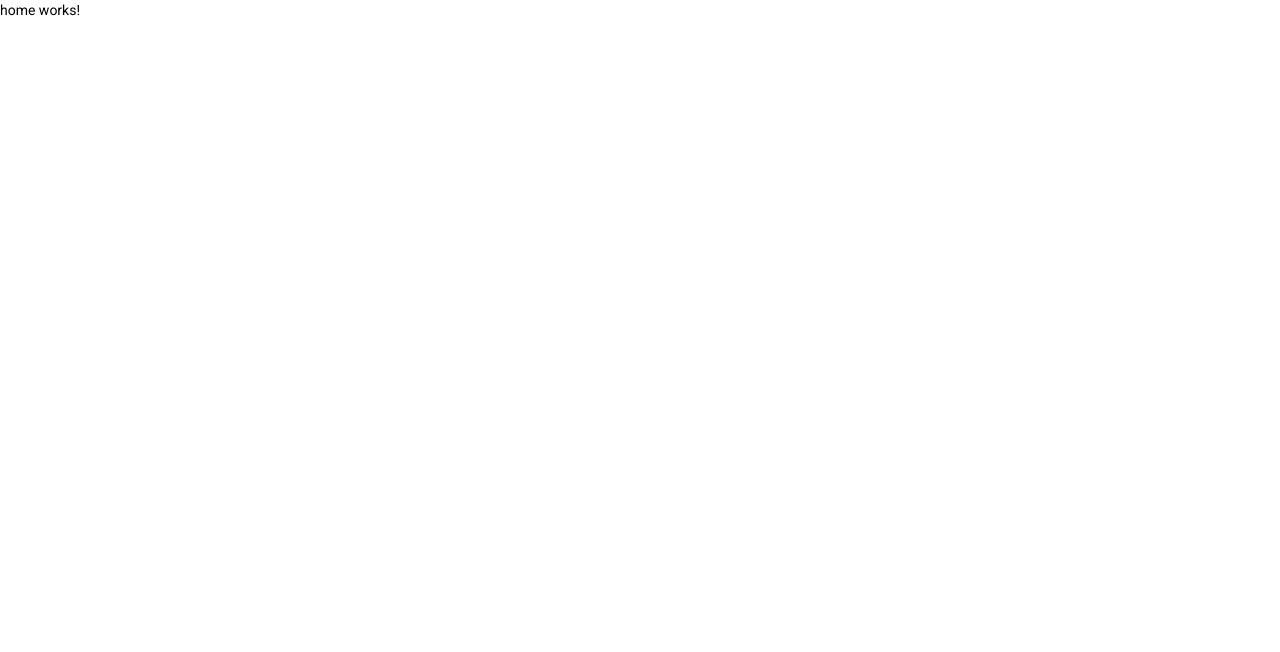
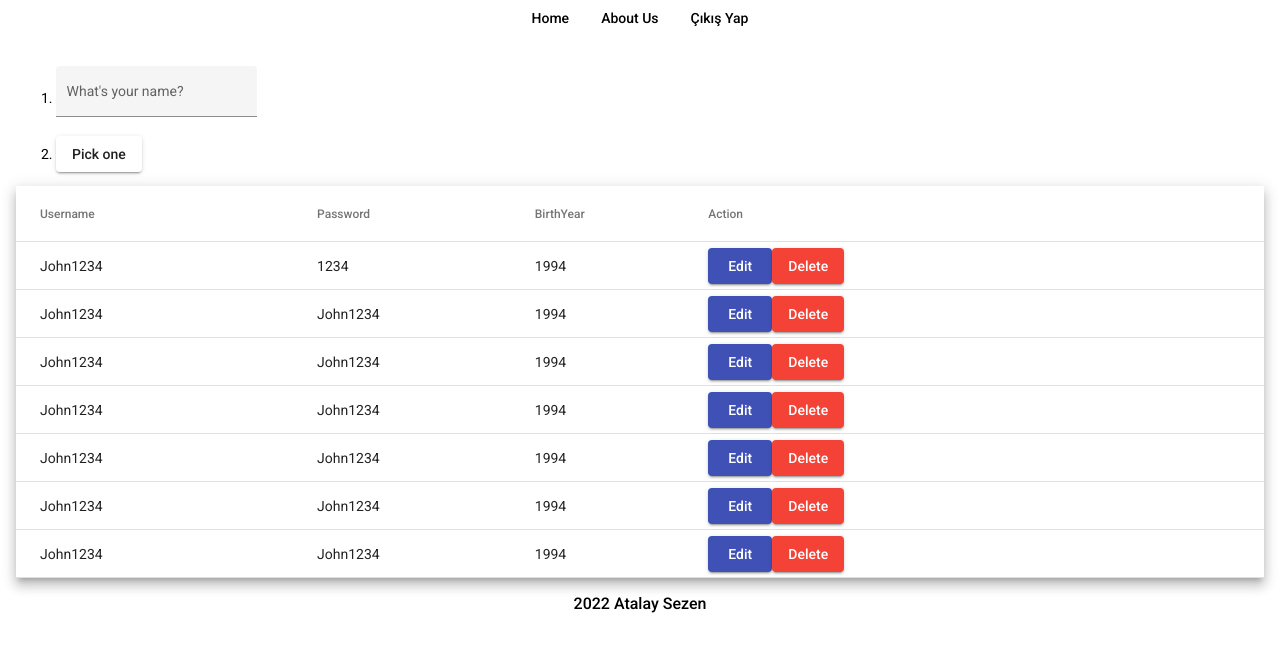
Before and after one commit to AtalaySezen/AtalaySezen-Angular, an Angular app in the folder Users-management-system/: page /home in a window 1280 px wide. Shown: the top 652 px of the page. Built offline with nearby package versions, Linux system fonts and the light colour scheme; data requests are answered from the project's data file; sample sign-in values are in the browser's storage.

Commit message:
user mock data has listed to table.

```diff
--- a/Users-management-system/src/app/components/home/home.component.css
+++ b/Users-management-system/src/app/components/home/home.component.css
@@ -0,0 +1,7 @@
+
+.container2{
+  padding: 1rem;
+}
+table{
+  width: 100%;
+}
--- a/Users-management-system/src/app/components/home/home.component.html
+++ b/Users-management-system/src/app/components/home/home.component.html
@@ -1 +1,104 @@
-<p>home works!</p>
+<body >
+<app-navbar></app-navbar>
+
+<div class="container2">
+  <ol>
+    <li>
+      <mat-form-field appearance="fill">
+        <mat-label>What's your name?</mat-label>
+        <input matInput [(ngModel)]="name">
+      </mat-form-field>
+    </li>
+    <li>
+      <button mat-raised-button (click)="openDialog()">Pick one</button>
+    </li>
+    <li *ngIf="userEdit">
+      You chose: <i>{{userEdit}}</i>
+
+    </li>
+
+
+  </ol>
+
+  <table mat-table [dataSource]="dataSource" class="mat-elevation-z8">
+
+
+    <ng-container matColumnDef="username">
+      <th mat-header-cell *matHeaderCellDef> Username </th>
+      <td mat-cell *matCellDef="let element"> {{element.username}} </td>
+    </ng-container>
+
+    <!-- Name Column -->
+    <ng-container matColumnDef="password">
+      <th mat-header-cell *matHeaderCellDef> Password </th>
+      <td mat-cell *matCellDef="let element"> {{element.password}} </td>
+    </ng-container>
+
+    <!-- Weight Column -->
+    <ng-container matColumnDef="birthYear">
+      <th mat-header-cell *matHeaderCellDef> BirthYear </th>
+      <td mat-cell *matCellDef="let element"> {{element.birthYear}} </td>
+    </ng-container>
+
+    <!-- Symbol Column -->
+    <ng-container matColumnDef="action">
+      <th mat-header-cell *matHeaderCellDef> Action </th>
+      <td mat-cell *matCellDef="let element">
+      <button mat-raised-button color="primary" (click)="editData(element.id)">Edit</button>
+      <button mat-raised-button color="warn" (click)="deleteData(element.id)">Delete</button>
+
+      </td>
+    </ng-container>
+
+    <tr mat-header-row *matHeaderRowDef="displayedColumns"></tr>
+    <tr mat-row *matRowDef="let row; columns: displayedColumns;"></tr>
+  </table>
+
+
+</div>
+<!-- <div class="container"  [class]="filter">
+  <div class="info-area">
+    <div class="change-user">
+      <input type="text" [(ngModel)]="newUser">
+      <button mat-raised-button (click)="newName()">Change Username</button>
+    </div>
+    <div class="change-user">
+      <input type="text" [(ngModel)]="newPass">
+      <button mat-raised-button (click)="newPassword()">Change Password</button>
+    </div>
+    <div class="change-user">
+      <input type="text" [(ngModel)]="newBirth">
+      <button mat-raised-button (click)="newBirthYear()">Change BirthYear</button>
+    </div>
+  </div>
+
+
+
+
+  <table mat-table [dataSource]="post" class="mat-elevation-z8 demo-table">
+     <ng-container matColumnDef="demo-position" >
+      <th mat-header-cell *matHeaderCellDef> Username</th>
+      <td mat-cell *matCellDef="let post" (click)="test()" > {{post.username}}
+         </td>
+    </ng-container>
+    <ng-container matColumnDef="demo-name">
+      <th mat-header-cell *matHeaderCellDef> Password</th>
+      <td mat-cell *matCellDef="let post"> {{post.password}} </td>
+    </ng-container>
+
+    <ng-container matColumnDef="demo-weight">
+      <th mat-header-cell *matHeaderCellDef> Birthyear </th>
+      <td mat-cell *matCellDef="let post"> {{post.birthYear}} </td>
+    </ng-container>
+
+    <ng-container matColumnDef="demo-symbol">
+      <th mat-header-cell *matHeaderCellDef> Symbol </th>
+      <td mat-cell *matCellDef="let element"> {{element.symbol}} </td>
+    </ng-container>
+
+    <tr mat-header-row *matHeaderRowDef="displayedColumns"></tr>
+    <tr mat-row *matRowDef="let row; columns: displayedColumns;"></tr>
+  </table>
+</div> -->
+<app-footer></app-footer>
+</body>
--- a/Users-management-system/src/app/components/home/home.component.ts
+++ b/Users-management-system/src/app/components/home/home.component.ts
@@ -1,17 +1,74 @@
 import { Component, OnInit } from '@angular/core';
 import { HttpClient } from '@angular/common/http';
+import {MatDialog, MatDialogRef, MAT_DIALOG_DATA} from '@angular/material/dialog';
 
 @Component({
   selector: 'app-home',
   templateUrl: './home.component.html',
   styleUrls: ['./home.component.css'],
 })
+
 export class HomeComponent implements OnInit {
-  constructor(private http: HttpClient) { }
+  constructor(private http: HttpClient,public dialog: MatDialog) { }
+  username: string = '';
+  password: string = '';
+  birthDay: string = '';
+  selam: string
+  post = [
+    { username: 'John1234', password: '1234', birthYear: 1994,id:1 },
+    { username: 'John1234', password: 'John1234', birthYear: 1994,id:2  },
+    { username: 'John1234', password: 'John1234', birthYear: 1994,id:3 },
+    { username: 'John1234', password: 'John1234', birthYear: 1994,id:4 },
+    { username: 'John1234', password: 'John1234', birthYear: 1994,id:5 },
+    { username: 'John1234', password: 'John1234', birthYear: 1994,id:6 },
+    { username: 'John1234', password: 'John1234', birthYear: 1994,id:7 }
+  ]
 
-  ngOnInit() {
-      this.http.get<any>('http://localhost:3000/posts').subscribe(data => {
-        console.log(data);
+  displayedColumns: string[] = ['username', 'password', 'birthYear', 'action'];
+  dataSource = this.post;
+
+  deleteData(id:number){
+    var find = this.post.findIndex(x=>{
+      return x.id== id;
     })
+    this.post.splice(find,1);
+    this.dataSource = [...this.post];
   }
-}
+
+  filter = 'normal-body'
+  none = 'none';
+  newUser2:any;
+  name:any;
+  userEdit:any;
+
+  editData(id:number){
+
+  }
+  openDialog(){
+
+  }
+  newUser: any;
+  newPass: any;
+  newBirth: any;
+  newName() {
+    this.none = 'none';
+    this.filter = 'normal-body'
+    this.post.forEach(user => {
+      user.username = this.newUser;
+    });
+  }
+  newPassword() {
+    this.none = 'none';
+    this.filter = 'normal-body'
+    this.post.forEach(user => {
+      user.password = this.newPass;
+    });
+  }
+  newBirthYear() {
+    this.none = 'none';
+    this.filter = 'normal-body'
+    this.post.forEach(user => {
+      user.birthYear= this.newBirth;
+    });
+  }
+  ngOnInit() {}}
--- a/Users-management-system/src/app/components/login/login.component.css
+++ b/Users-management-system/src/app/components/login/login.component.css
@@ -15,7 +15,7 @@ body{
     justify-content: center;
     align-items: center;
     text-align: center;
-    margin-top: 5rem;
+    margin-top: 3rem;
 }
 .none{
     display: none;
--- a/Users-management-system/src/app/components/login/login.component.html
+++ b/Users-management-system/src/app/components/login/login.component.html
@@ -9,16 +9,16 @@
 </head>
 
 <body>
-  <app-navbar></app-navbar>
   <form class="example-form">
     <p> </p>
     <button mat-raised-button style="margin-bottom:0.5rem;">Welcome {{userName|titlecase}}</button>
-    <ng-container *ngIf="password !=pass||userName !=user">
-      <button [class]="warnPass" mat-raised-button matTooltip="Username is admin, not Admin."
+    <div [class]="warnPass">
+      <button mat-raised-button matTooltip="Username is admin, not Admin."
         aria-label="Button that displays a tooltip when focused or hovered over">
-        Your username or password is wrong
+
+        {{warnMessage}}
       </button>
-    </ng-container>
+    </div>
     <ng-container>
       <button [class]="warnTry" mat-raised-button matTooltip="Username is admin, not Admin."
         aria-label="Button that displays a tooltip when focused or hovered over">
@@ -26,19 +26,28 @@
       </button>
 
     </ng-container>
-    <ng-container *ngIf="password==null||password.length<1">Please Enter Your Password</ng-container>
+    <ng-container *ngIf="userName!=null">Please Enter Your Password</ng-container>
     <mat-form-field class="example-full-width">
       <mat-label>Username</mat-label>
       <input name="username" matInput placeholder="Username" [(ngModel)]="userName">
     </mat-form-field>
     <mat-form-field class="example-full-width" appearance="fill">
+
       <mat-label>Password</mat-label>
-      <input matInput placeholder="Password" name="password" [(ngModel)]="password">
+      <input matInput placeholder="Password" name="password" type="password" [(ngModel)]="password">
+      <div style="    display: inline;
+      position: absolute;
+      right: 1rem;
+      top: -6px;">
+       <span class="material-icons" (click)="showPass()">
+        visibility
+        </span>
+      </div>
     </mat-form-field>
-    <button mat-button color="accent"
-      [disabled]="userName===undefined||userName.length<3&&password===undefined||password.length<4"
+    <button mat-raised-button color="accent" [disabled]="userName===undefined||password===undefined||password.length<4"
       (click)="loginHref()">Login</button>
   </form>
+  {{userName}}
   <app-footer></app-footer>
 </body>
 
--- a/Users-management-system/src/app/components/login/login.component.ts
+++ b/Users-management-system/src/app/components/login/login.component.ts
@@ -13,19 +13,21 @@ export class LoginComponent implements OnInit {
 
   ngOnInit(): void {
   }
+  //
   userName: string;
   password: string;
-
   user: string = "admin";
   pass: string = "12345";
   warnPass = 'none';
   counter: number = 0;
   maxTry: number = 3
   warnTry = 'none';
+  warnMessage: string = ''
 
   loginHref() {
     let localUser = localStorage.getItem('username');
     let localPass = localStorage.getItem('password');
+    console.log(this.userName,this.password)
     if (this.userName == this.user && this.password == this.pass) {
       localStorage.setItem('isLogged', 'true')
       this.router.navigate(['home']);
@@ -35,6 +37,7 @@ export class LoginComponent implements OnInit {
     }
     else if (this.userName !== this.user && this.password != this.pass && ++this.counter) {
       this.warnPass = 'show';
+      this.warnMessage = 'Your username or password is wrong '
       console.log(this.counter)
       console.log(this.maxTry)
       if (this.counter > this.maxTry) {
@@ -47,4 +50,9 @@ export class LoginComponent implements OnInit {
       }
     }
   }
+
+  showPass(){
+    this.password= 'text'
+
+  }
 }
--- a/Users-management-system/src/app/shared/navbar/navbar.component.html
+++ b/Users-management-system/src/app/shared/navbar/navbar.component.html
@@ -5,14 +5,9 @@
     <button mat-button routerLink="/about-us">About Us</button>
     <mat-menu #belowMenu="matMenu" yPosition="below">
     </mat-menu>
-    <!-- <button mat-button [matMenuTriggerFor]="beforeMenu">Before</button>
+<button mat-button [matMenuTriggerFor]="beforeMenu" (click)="logOut()">Çıkış Yap</button>
     <mat-menu #beforeMenu="matMenu" xPosition="before">
-      <button mat-menu-item>Item 1</button>
-      <button mat-menu-item>Item 2</button>
+
     </mat-menu>
-    <button mat-button [matMenuTriggerFor]="afterMenu">After</button>
-    <mat-menu #afterMenu="matMenu" xPosition="after">
-      <button mat-menu-item>Item 1</button>
-      <button mat-menu-item>Item 2</button>
-    </mat-menu> -->
+
 </header>
--- a/Users-management-system/src/app/shared/navbar/navbar.component.ts
+++ b/Users-management-system/src/app/shared/navbar/navbar.component.ts
@@ -1,5 +1,5 @@
 import { Component, OnInit } from '@angular/core';
-
+import { Router } from '@angular/router';
 @Component({
   selector: 'app-navbar',
   templateUrl: './navbar.component.html',
@@ -7,9 +7,13 @@ import { Component, OnInit } from '@angular/core';
 })
 export class NavbarComponent implements OnInit {
 
-  constructor() { }
+  constructor(private router:Router) { }
 
   ngOnInit(): void {
   }
+  logOut(){
+    localStorage.clear();
+    this.router.navigate(['']);
+  }
 
 }
```
Also changed, not shown: Users-management-system/src/app/app.module.ts (+8 -1 lines).
